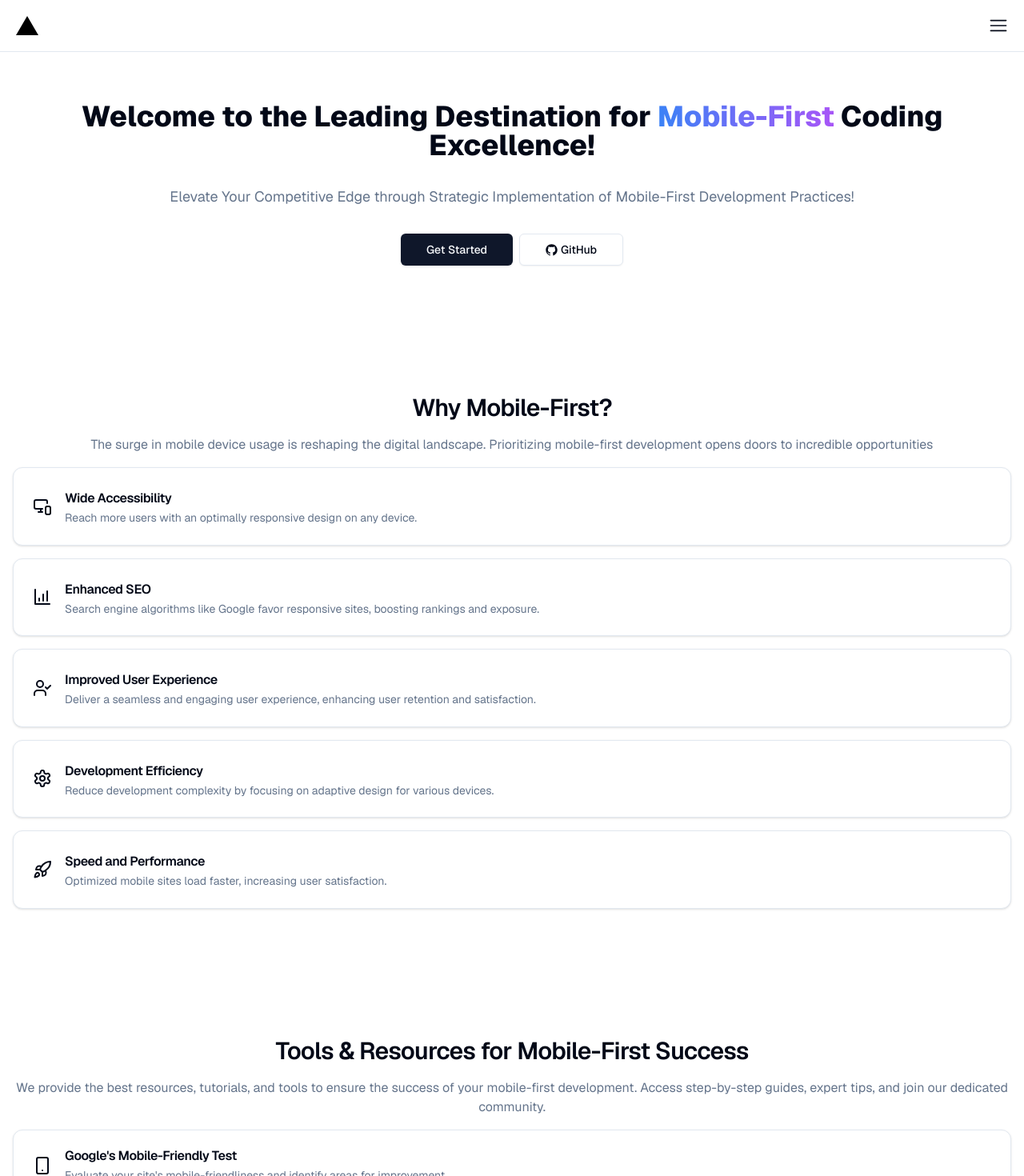
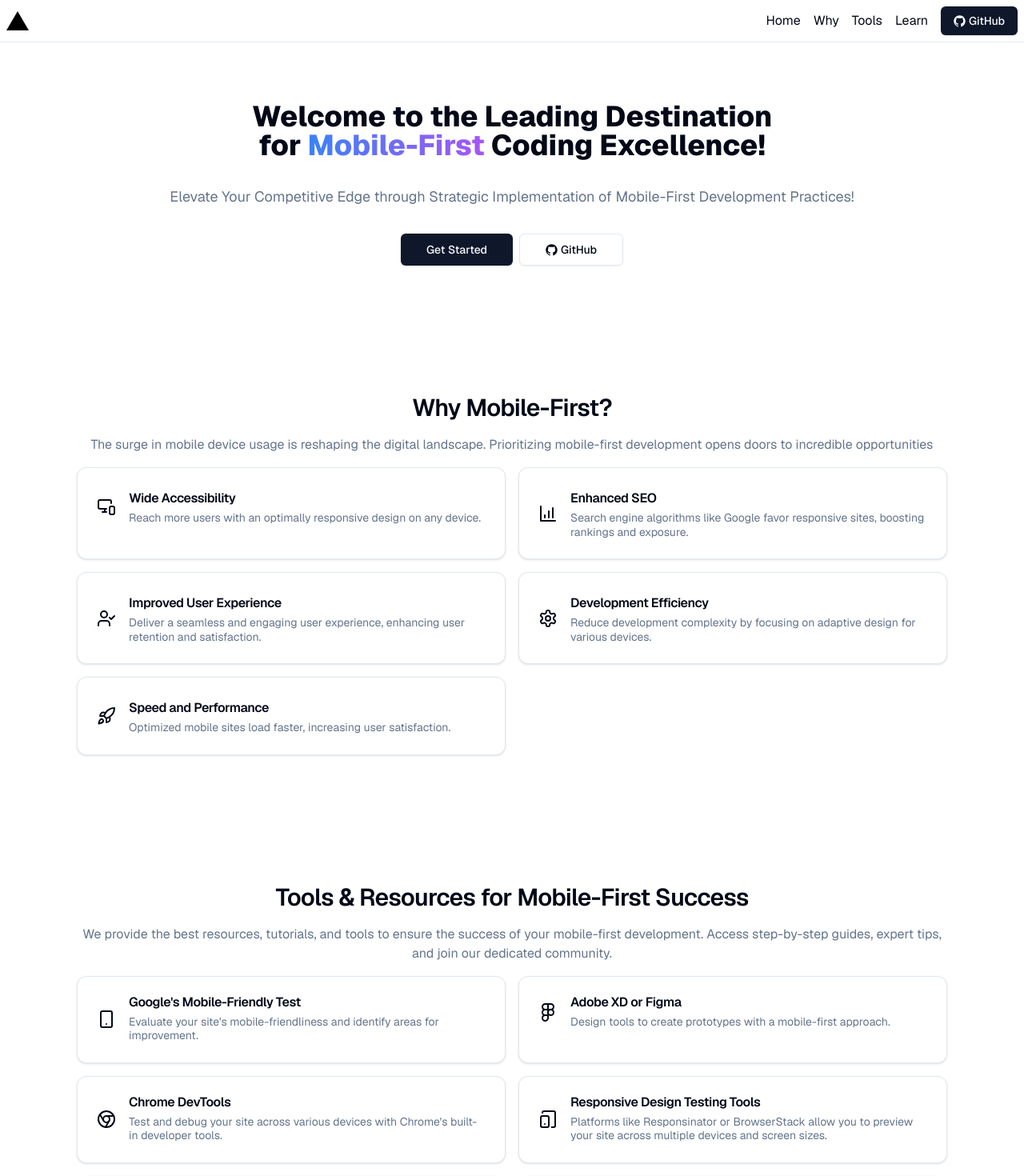
Before and after one commit to UlwanLuthfi/mobile-first, a Next.js app: page / in a window 1280 px wide. Shown: the top 1470 px of the page at 80% size. Built offline with nearby package versions, Linux system fonts and the light colour scheme.

Commit message:
feat: added new sm md lg breakpoints

```diff
--- a/components/hero-section.tsx
+++ b/components/hero-section.tsx
@@ -4,8 +4,8 @@ import { GitHubLogoIcon } from "@radix-ui/react-icons";
 
 export default function HeroSection() {
   return (
-    <section className="flex flex-col mt-32 space-y-8 text-center">
-      <h1 className="text-4xl leading-none font-extrabold">
+    <section className="flex flex-col mt-32 space-y-8 text-center md:px-20">
+      <h1 className="text-4xl leading-none font-extrabold sm:w-[32rem] sm:mx-auto lg:w-[42rem]">
         Welcome to the Leading Destination for{" "}
         <span className="bg-gradient-to-r from-blue-500 to-purple-500 bg-clip-text text-transparent">
           Mobile-First
--- a/components/learn-and-apply.tsx
+++ b/components/learn-and-apply.tsx
@@ -5,7 +5,7 @@ import { GitHubLogoIcon } from "@radix-ui/react-icons";
 
 export default function LearnAndApply() {
   return (
-    <section id="learn" className="space-y-4 pt-20">
+    <section id="learn" className="space-y-4 pt-20 md:px-20">
       <div className="text-center space-y-4">
         <h2 className="text-3xl font-semibold tracking-tight">
           Learn, Apply, and Grow With Us!
--- a/components/main-nav.tsx
+++ b/components/main-nav.tsx
@@ -1,3 +1,49 @@
+import Image from "next/image";
+import Link from "next/link";
+import VercelLogo from "@/public/Vercel/icon/dark/vercel-icon-dark.svg";
+import { buttonVariants } from "./ui/button";
+import { GitHubLogoIcon } from "@radix-ui/react-icons";
+
 export default function MainNav() {
-  return <nav className="hidden">MainNav</nav>;
+  return (
+    <nav className="fixed w-full top-0 backdrop-blur border-b hidden md:block">
+      <div className="flex justify-between items-center p-2">
+        <Link href="/">
+          <Image src={VercelLogo} alt="Vercel Logo" className="w-7" />
+        </Link>
+
+        <ul className="flex items-center space-x-4">
+          <li>
+            <Link href="/" className="hover:underline">
+              Home
+            </Link>
+          </li>
+          <li>
+            <Link href="#why" className="hover:underline">
+              Why
+            </Link>
+          </li>
+          <li>
+            <Link href="#tools" className="hover:underline">
+              Tools
+            </Link>
+          </li>
+          <li>
+            <Link href="#learn" className="hover:underline">
+              Learn
+            </Link>
+          </li>
+          <li>
+            <Link
+              className={buttonVariants()}
+              href="https://github.com/UlwanLuthfi"
+              target="_blank"
+            >
+              <GitHubLogoIcon className="mr-1" /> GitHub
+            </Link>
+          </li>
+        </ul>
+      </div>
+    </nav>
+  );
 }
--- a/components/mobile-nav.tsx
+++ b/components/mobile-nav.tsx
@@ -28,7 +28,7 @@ export default function MobileNav() {
   };
 
   return (
-    <nav className="fixed w-full top-0 backdrop-blur border-b">
+    <nav className="fixed w-full top-0 backdrop-blur border-b md:hidden">
       <div className="flex justify-between items-center p-5">
         <Link href="/">
           <Image src={VercelLogo} alt="Vercel Logo" className="w-7" />
--- a/components/tools-and-resources.tsx
+++ b/components/tools-and-resources.tsx
@@ -55,7 +55,7 @@ export default function ToolsAndResources() {
   ];
 
   return (
-    <section id="tools" className="space-y-4 pt-20">
+    <section id="tools" className="space-y-4 pt-20 md:px-20">
       <div className="text-center space-y-4">
         <h2 className="text-3xl font-semibold tracking-tight">
           Tools & Resources for Mobile-First Success
@@ -67,7 +67,7 @@ export default function ToolsAndResources() {
         </p>
       </div>
 
-      <div className="space-y-4">
+      <div className="space-y-4 lg:grid lg:grid-cols-2 lg:space-y-0 lg:gap-4">
         {resources.map((resource) => {
           return (
             <Card key={resource.title}>
--- a/components/why-mobile-first.tsx
+++ b/components/why-mobile-first.tsx
@@ -47,7 +47,7 @@ export default function WhyMobileFirst() {
   ];
 
   return (
-    <section id="why" className="space-y-4 pt-20">
+    <section id="why" className="space-y-4 pt-20 md:px-20">
       <div className="text-center space-y-4">
         <h2 className="text-3xl font-semibold tracking-tight">
           Why Mobile-First?
@@ -59,7 +59,7 @@ export default function WhyMobileFirst() {
         </p>
       </div>
 
-      <div className="space-y-4">
+      <div className="space-y-4 lg:grid lg:grid-cols-2 lg:gap-4 lg:space-y-0">
         {benefits.map((benefit) => {
           return (
             <Card key={benefit.title}>
```
